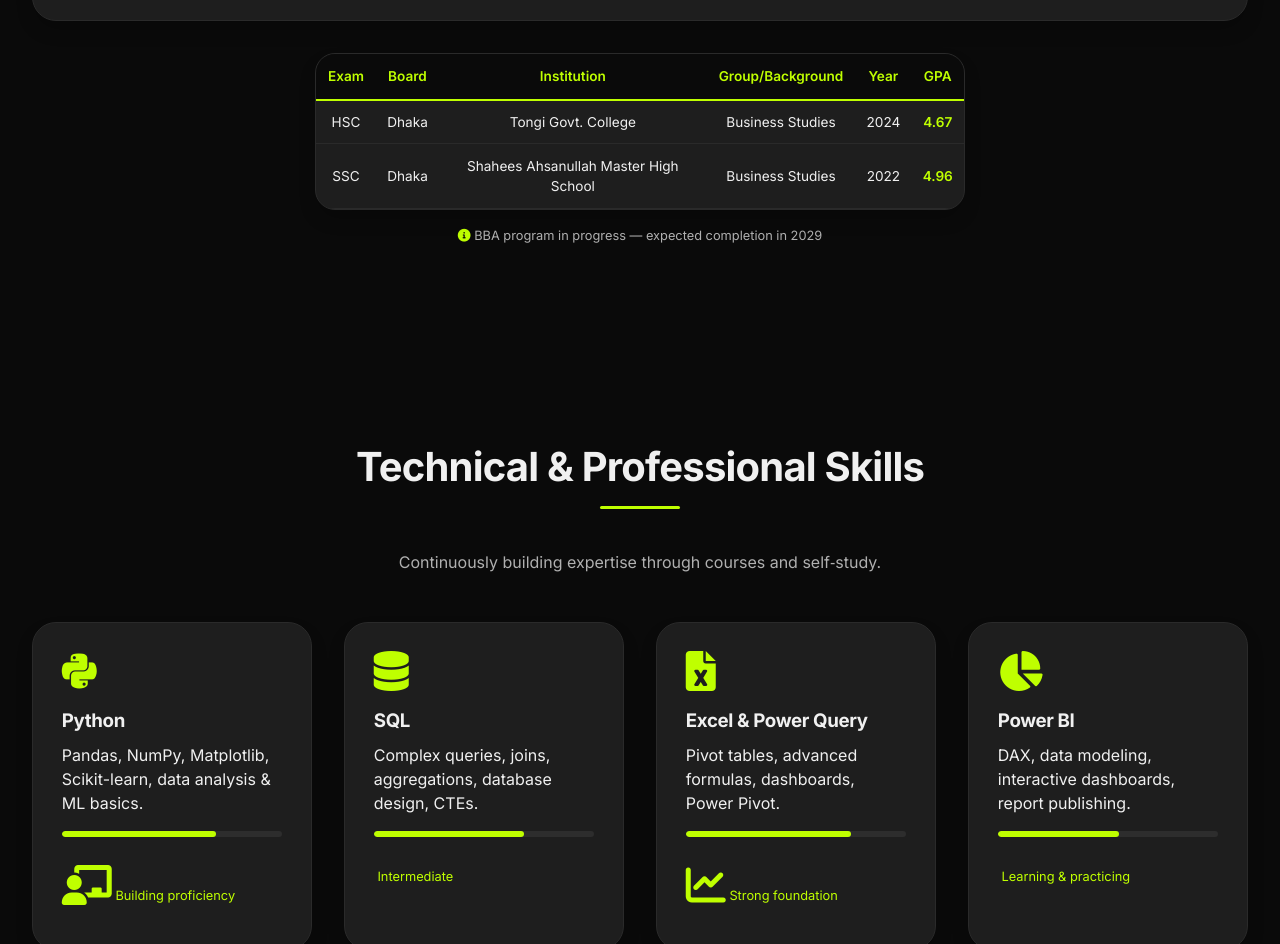
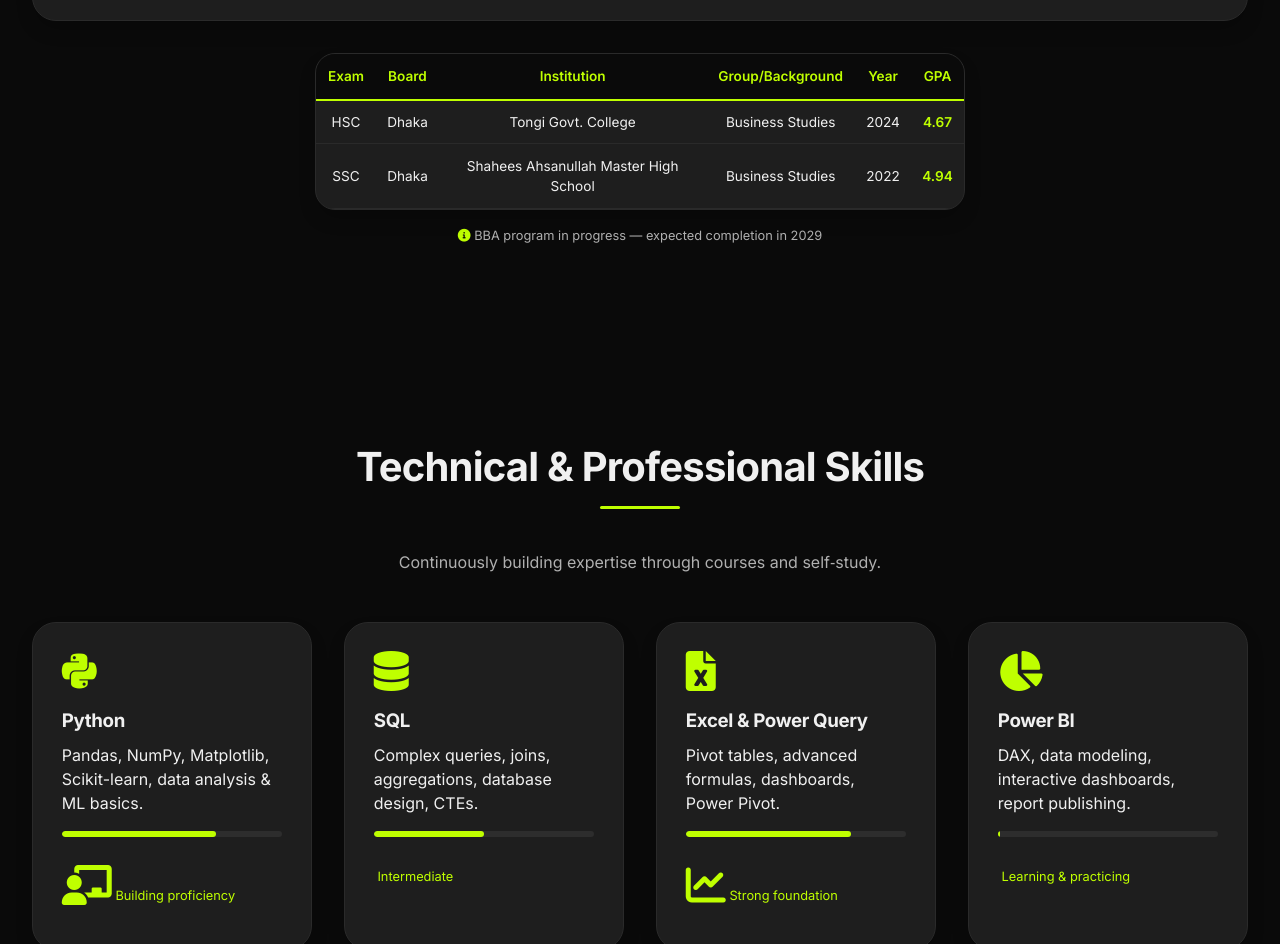
Before and after one commit to hasib-insights/portfolio_website, a plain HTML site: page index.html in a window 1280 px wide. Shown: the part 1895-2839 px from the top of the page. Drawn offline with Linux system fonts and the light colour scheme.

Commit message:
Update index.html

```diff
--- a/index.html
+++ b/index.html
@@ -641,7 +641,7 @@
                 <td style="padding: 0.7rem; text-align: center;">Shahees Ahsanullah Master High School</td>
                 <td style="padding: 0.7rem; text-align: center; color:">Business Studies</td>
                 <td style="padding: 0.7rem; text-align: center;">2022</td>
-                <td style="padding: 0.7rem; text-align: center; color: var(--accent); font-weight: 600;">4.96</td>
+                <td style="padding: 0.7rem; text-align: center; color: var(--accent); font-weight: 600;">4.94</td>
                </tr>
             </tbody>
            </table>
@@ -653,7 +653,7 @@
       </div>
     </section>
 
-    <!-- Skills Section -->
+
   <!-- Skills Section -->
 <section id="skills">
   <div class="container">
@@ -677,7 +677,7 @@
         <i class="fas fa-database"></i>
         <h3>SQL</h3>
         <p>Complex queries, joins, aggregations, database design, CTEs.</p>
-        <div class="skill-progress"><div class="progress-fill" data-progress="68"></div></div>
+        <div class="skill-progress"><div class="progress-fill" data-progress="50"></div></div>
         <span class="skill-note"><i class="fas fa-chart-simple"></i> Intermediate</span>
       </div>
       <!-- Excel -->
@@ -693,7 +693,7 @@
         <i class="fas fa-chart-pie"></i>
         <h3>Power BI</h3>
         <p>DAX, data modeling, interactive dashboards, report publishing.</p>
-        <div class="skill-progress"><div class="progress-fill" data-progress="55"></div></div>
+        <div class="skill-progress"><div class="progress-fill" data-progress="1"></div></div>
         <span class="skill-note"><i class="fas fa-chart-simple"></i> Learning & practicing</span>
       </div>
       <!-- Machine Learning -->
@@ -701,7 +701,7 @@
         <i class="fas fa-brain"></i>
         <h3>Machine Learning</h3>
         <p>Regression, classification, model evaluation, feature engineering.</p>
-        <div class="skill-progress"><div class="progress-fill" data-progress="45"></div></div>
+        <div class="skill-progress"><div class="progress-fill" data-progress="1"></div></div>
         <span class="skill-note"><i class="fas fa-microchip"></i> Actively learning</span>
       </div>
       <!-- Statistics -->
@@ -709,7 +709,7 @@
         <i class="fas fa-chart-line"></i>
         <h3>Statistics</h3>
         <p>Hypothesis testing, distributions, A/B testing, descriptive stats.</p>
-        <div class="skill-progress"><div class="progress-fill" data-progress="60"></div></div>
+        <div class="skill-progress"><div class="progress-fill" data-progress="75"></div></div>
         <span class="skill-note"><i class="fas fa-calculator"></i> Core understanding</span>
       </div>
     </div>
```
